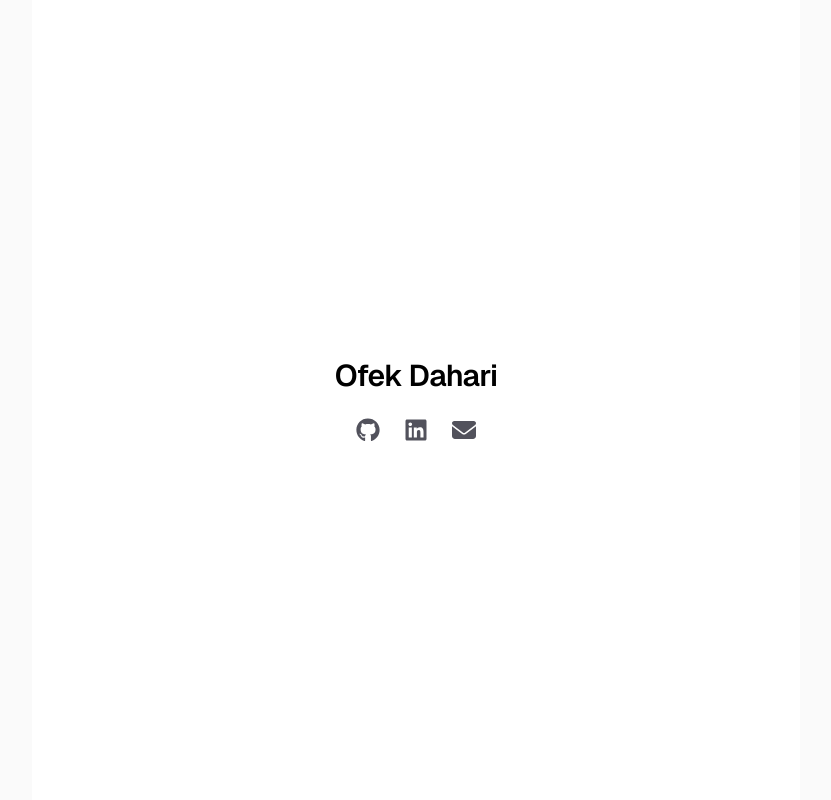
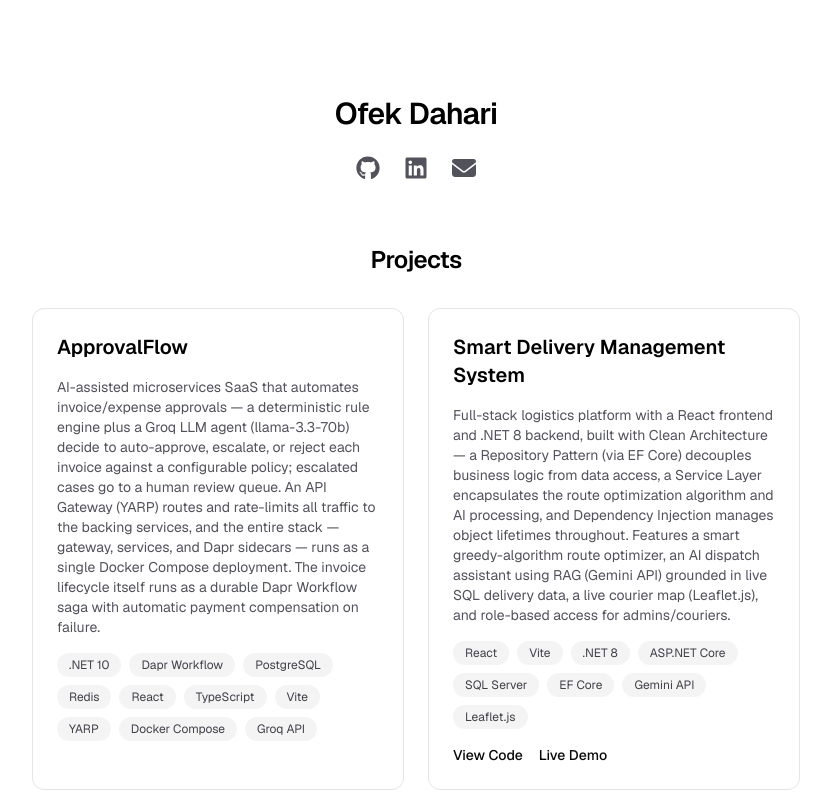
Before and after one commit to ofekda99/my-portfolio, a Next.js app: page / in a window 1280 px wide. Shown: the top 800 px of the page, without its empty margins (224-1055 px from the left). Built offline with nearby package versions, Linux system fonts and the light colour scheme.

Commit message:
Add Projects showcase to homepage

```diff
--- a/app/page.tsx
+++ b/app/page.tsx
@@ -1,14 +1,19 @@
 import SocialLinks from "./components/SocialLinks";
+import Projects from "./components/Projects";
 import { SOCIAL_LINKS } from "./data/social-links";
+import { PROJECTS } from "./data/projects";
 
 export default function Home() {
   return (
-    <div className="flex flex-1 flex-col items-center justify-center bg-zinc-50 font-sans dark:bg-black">
-      <main className="flex w-full max-w-3xl flex-1 flex-col items-center justify-center gap-6 bg-white px-16 py-32 text-center dark:bg-black">
-        <h1 className="text-3xl font-semibold tracking-tight text-black dark:text-zinc-50">
-          Ofek Dahari
-        </h1>
-        <SocialLinks links={SOCIAL_LINKS} />
+    <div className="flex flex-1 flex-col items-center bg-zinc-50 font-sans dark:bg-black">
+      <main className="flex w-full max-w-4xl flex-1 flex-col items-center gap-16 bg-white px-8 py-16 text-center sm:px-16 sm:py-24 dark:bg-black">
+        <div className="flex flex-col items-center gap-6">
+          <h1 className="text-3xl font-semibold tracking-tight text-black dark:text-zinc-50">
+            Ofek Dahari
+          </h1>
+          <SocialLinks links={SOCIAL_LINKS} />
+        </div>
+        <Projects projects={PROJECTS} />
       </main>
     </div>
   );
```
Also changed, not shown: 1 other file (tests, documents, lock files or other folders).
